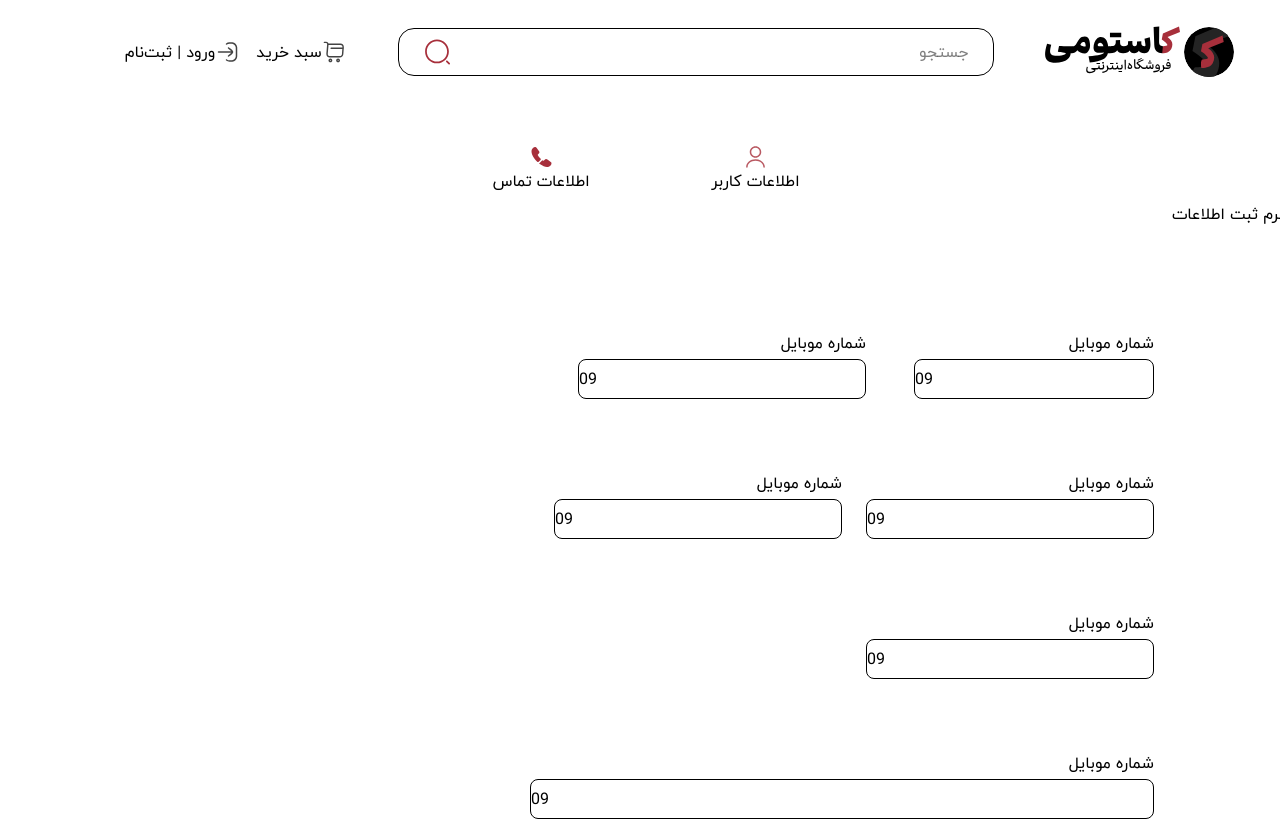
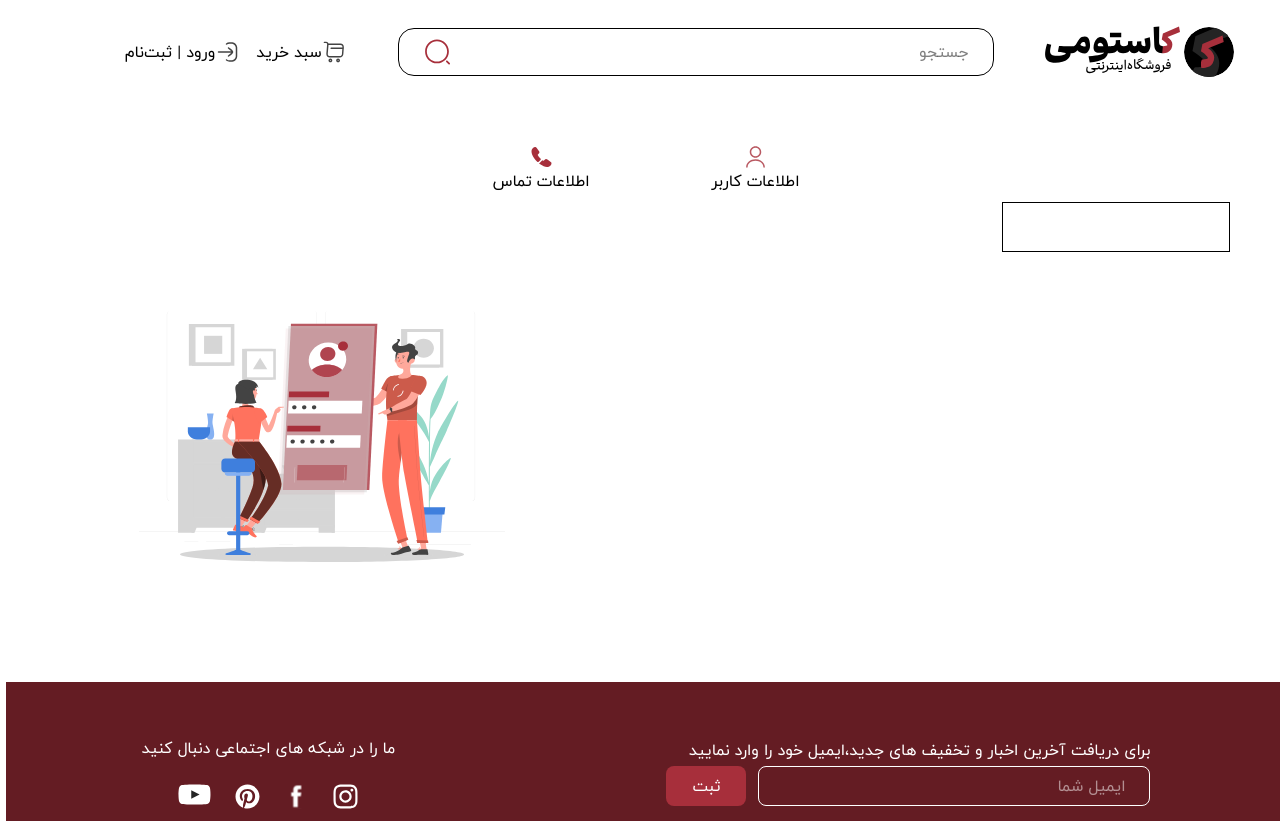
Before and after one commit to Zeinab-Jannati/UI403-4-WD-Customme-Project, a React (Vite) app: page / in a window 1280 px wide. Shown: the top 821 px of the page. Built offline with nearby package versions, Linux system fonts and the light colour scheme.

Commit message:
imitialize DesignerSignUp.jsx

```diff
--- a/src/main.jsx
+++ b/src/main.jsx
@@ -5,6 +5,7 @@ import './index.css'
 import App from './App.jsx'
 import UserSignUp from './pages/UserSignUp.jsx'
 import Footer from './pages/Footer.jsx'
+import DesignerSignUp from './pages/DesignerSignUp.jsx'
 
 
 createRoot(document.getElementById('root')).render(
@@ -12,7 +13,8 @@ createRoot(document.getElementById('root')).render(
     <Router>
       <Routes>
         {/* <Route path="/" element={<Footer />} /> */}
-        <Route path="/" element={<UserSignUp />} />
+        {/* <Route path="/" element={<UserSignUp />} /> */}
+        <Route path="/" element={<DesignerSignUp />} />
         {/* <Route path="/" element={<App />} /> */}
         {/* <Route path="/about" element={<About />} />
         <Route path="*" element={<NotFound />} /> */}
--- /dev/null
+++ b/src/pages/DesignerSignUp.jsx
@@ -0,0 +1,29 @@
+import '../index.css'
+import '../styles/base.css'
+import '../styles/components.nav.css'
+
+import Navbar from '../components/Navbar'
+import Contact from '../components/Contact'
+import Footer from './Footer'
+import DesignerSignUpPic from '../assets/images/DesignerSignUp.svg'
+
+const DesignerSignUp = () => {
+    return (
+        <>
+            <Navbar />
+            <Contact />
+            <main className='flex justify-center'>
+                <form className='w-[40.5rem] h-[30.0625]' action="submit">
+                    <input type="text" className='border border-black'/>
+                </form>
+
+                <div className='flex items-center w-[32.5rem] h-[30rem]'>
+                    <img className='w-full h-[21.125rem]' src={ DesignerSignUpPic } alt="designer-sign-up-pic" />
+                </div>
+            </main>
+            <Footer />
+        </>
+    );
+}
+
+export default DesignerSignUp;
```
Also changed, not shown: src/assets/images/DesignerSignUp.svg (added).
